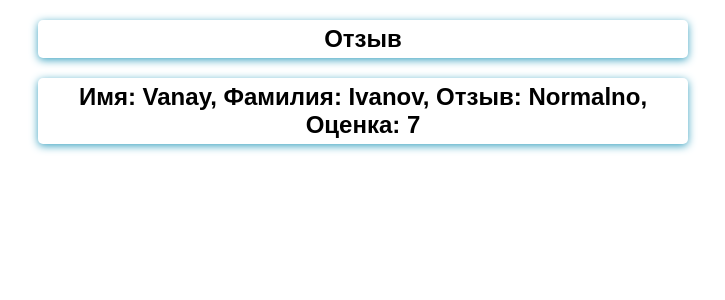
After one commit to qfom1ch/Form_project, a Django app: template feedback/templates/feedback/detail_feedback.html in a window 1280 px wide. The commit adds this page. Shown: the top 300 px of the page, without its empty margins (277-1002 px from the left). Run offline with Django 4.2, Linux system fonts and the light colour scheme; the template is opened without the code that fills it: values that come from a table or form of the project are taken from there, others are empty; data comes from the database, SQL or seed files in the repository; both versions use the stored data as it was after the commit.

Commit message:
add routes: /list and /detail

```diff
--- a/feedback/models.py
+++ b/feedback/models.py
@@ -9,7 +9,7 @@ class Feedback(models.Model):
     rating = models.PositiveIntegerField(validators=[MinValueValidator(1), MaxValueValidator(10) ])
 
     def __str__(self):
-        return f'{self.id}, {self.name}, {self.surname}, {self.feedback}, {self.rating}'
+        return f'Имя: {self.name},  Фамилия: {self.surname}, Отзыв: {self.feedback}, Оценка: {self.rating}'
 
 
 # from feedback.models import Feedback
--- a/feedback/static/feedback/forms.css
+++ b/feedback/static/feedback/forms.css
@@ -1,3 +1,32 @@
+body, table {
+    margin: 0;
+    font-family: Sans-Serif;
+}
+
+h2, table{
+    width:50%;
+    margin: 20px auto 5px;
+    text-align: center;
+    padding: 5px;
+    border-radius: 5px;
+    box-shadow: 0 2px 8px #3ca3c1;
+}
+
+form, table {
+    margin: 1.5rem auto 5px;
+    width: 90%;
+    max-width: 40rem;
+    padding: 1rem;
+    border-radius: 10px;
+    font-size: 16px;
+    background-color: white;
+    box-shadow: 0 2px 8px #3ca3c1;
+}
+
+th, td {
+    border: 1px solid black;
+}
+
 body {
     margin: 0;
     font-family: Sans-Serif;
--- /dev/null
+++ b/feedback/templates/feedback/detail_feedback.html
@@ -0,0 +1,13 @@
+{% extends 'base.html' %}
+
+{% block title %}  Отзыв  {% endblock %}
+
+
+{% block content %}
+    <h2>Отзыв</h2>
+    <h2>{{ det }}</h2>
+
+
+
+
+{% endblock %}
--- a/feedback/urls.py
+++ b/feedback/urls.py
@@ -1,8 +1,10 @@
 
 from django.urls import path
-from .views import index, done, update_feedback, FeedBackView, UpdateFeedBack, DoneView
+from .views import index, done, update_feedback, FeedBackView, UpdateFeedBack, DoneView, ListFeedBack, DetailFeedBack
 urlpatterns = [
     path('done', DoneView.as_view()),
     path('', FeedBackView.as_view()),
     path('<int:id_feedback>', UpdateFeedBack.as_view()),
+    path('list', ListFeedBack.as_view()),
+    path('detail/<id_feedback>',DetailFeedBack.as_view()),
 ]
```
Also changed, not shown: feedback/templates/feedback/done.html (+8 -1 lines), feedback/templates/feedback/list_feedback.html (added, +25 -0 lines), feedback/views.py (+25 -3 lines), db.sqlite3, feedback/forms.py (line endings or trailing spaces).
